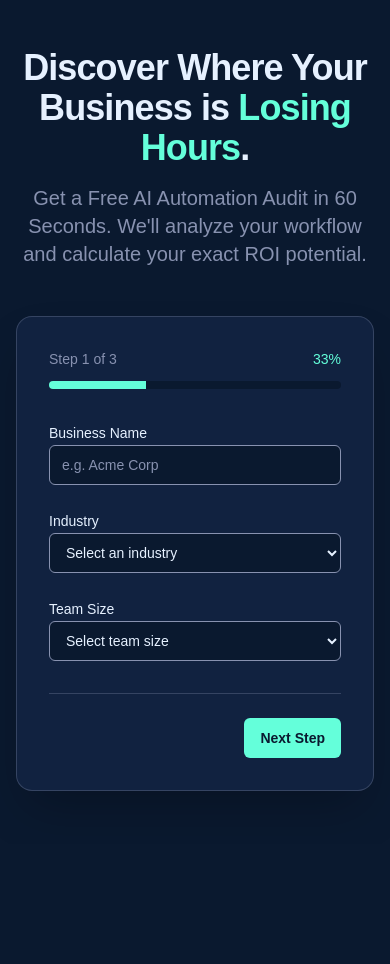
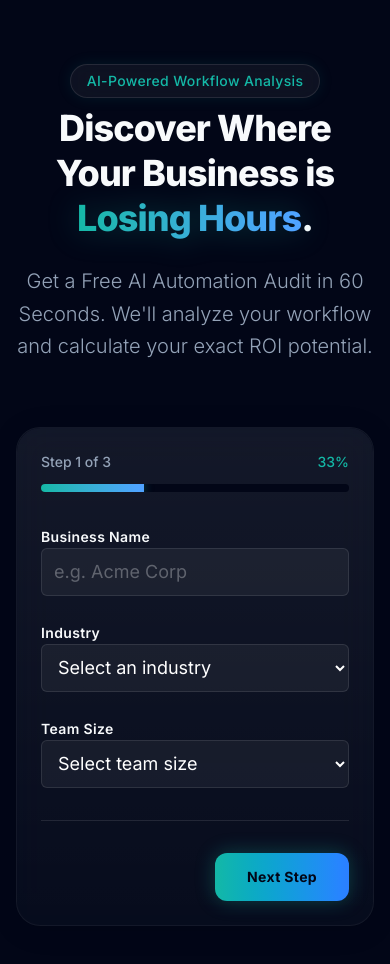
Before and after one commit to avuzmal/business.audit.tool.ai, a Next.js app: page / in a window 390 px wide. Shown: the top 964 px of the page. Before the commit the page ends 844 px from the top, so only its background shows below. Built offline with nearby package versions, Linux system fonts and the light colour scheme.

Commit message:
style: apply premium visual overhaul with glassmorphism and animations

```diff
--- a/app/globals.css
+++ b/app/globals.css
@@ -1,25 +1,43 @@
 @import "tailwindcss";
 
 @theme {
-  --color-navy-deep: #0a192f;
-  --color-navy-light: #112240;
-  --color-offwhite: #e6f1ff;
-  --color-slate-gray: #8892b0;
-  --color-teal: #64ffda;
+  --color-navy-deep: #020617; /* Slate 950 for a richer background */
+  --color-navy-light: #0f172a; /* Slate 900 */
+  --color-offwhite: #f8fafc; /* Slate 50 */
+  --color-slate-gray: #94a3b8; /* Slate 400 */
+  --color-teal: #14b8a6; /* Teal 500, slightly richer */
+  --color-teal-glow: #2dd4bf; /* Teal 400 for glows */
 
   --color-background: var(--color-navy-deep);
   --color-foreground: var(--color-offwhite);
-  --font-sans: var(--font-geist-sans);
-  --font-mono: var(--font-geist-mono);
+  --font-sans: var(--font-inter), sans-serif;
+
+  --animate-blob: blob 7s infinite;
+}
+
+@keyframes blob {
+  0% { transform: translate(0px, 0px) scale(1); }
+  33% { transform: translate(30px, -50px) scale(1.1); }
+  66% { transform: translate(-20px, 20px) scale(0.9); }
+  100% { transform: translate(0px, 0px) scale(1); }
 }
 
 :root {
-  --background: #0a192f;
-  --foreground: #e6f1ff;
+  --background: #020617;
+  --foreground: #f8fafc;
 }
 
 body {
   background-color: var(--background);
   color: var(--foreground);
-  font-family: Arial, Helvetica, sans-serif;
+  font-family: var(--font-sans);
+  overflow-x: hidden;
 }
+
+.glass-panel {
+  background: rgba(15, 23, 42, 0.4);
+  backdrop-filter: blur(16px);
+  -webkit-backdrop-filter: blur(16px);
+  border: 1px solid rgba(255, 255, 255, 0.05);
+  box-shadow: 0 4px 30px rgba(0, 0, 0, 0.1);
+}
--- a/app/layout.tsx
+++ b/app/layout.tsx
@@ -1,20 +1,15 @@
 import type { Metadata } from "next";
-import { Geist, Geist_Mono } from "next/font/google";
+import { Inter } from "next/font/google";
 import "./globals.css";
 
-const geistSans = Geist({
-  variable: "--font-geist-sans",
-  subsets: ["latin"],
-});
-
-const geistMono = Geist_Mono({
-  variable: "--font-geist-mono",
+const inter = Inter({
+  variable: "--font-inter",
   subsets: ["latin"],
 });
 
 export const metadata: Metadata = {
-  title: "Create Next App",
-  description: "Generated by create next app",
+  title: "AI Automation Audit | Discover Your ROI",
+  description: "Get a free AI Automation Audit in 60 seconds. We'll analyze your workflow and calculate your exact ROI potential.",
 };
 
 export default function RootLayout({
@@ -25,7 +20,7 @@ export default function RootLayout({
   return (
     <html
       lang="en"
-      className={`${geistSans.variable} ${geistMono.variable} h-full antialiased`}
+      className={`${inter.variable} h-full antialiased`}
     >
       <body className="min-h-full flex flex-col">{children}</body>
     </html>
--- a/app/page.tsx
+++ b/app/page.tsx
@@ -4,6 +4,7 @@ import { useState } from "react";
 import { AuditForm } from "@/components/AuditForm";
 import { LoadingState } from "@/components/LoadingState";
 import { SuccessState } from "@/components/SuccessState";
+import { motion } from "framer-motion";
 
 export default function Home() {
   const [formState, setFormState] = useState<"idle" | "loading" | "success" | "error">("idle");
@@ -23,27 +24,61 @@ export default function Home() {
   };
 
   return (
-    <main className="min-h-screen bg-[var(--color-navy-deep)] text-[var(--color-offwhite)] py-12 px-4 sm:px-6 lg:px-8 selection:bg-[var(--color-teal)] selection:text-[var(--color-navy-deep)]">
-      <div className="max-w-3xl mx-auto space-y-12">
+    <main className="relative min-h-screen bg-[var(--color-background)] text-[var(--color-foreground)] overflow-hidden selection:bg-[var(--color-teal)] selection:text-[var(--color-navy-deep)]">
+
+      {/* Background Glowing Orbs */}
+      <div className="absolute top-0 left-0 w-full h-full overflow-hidden pointer-events-none -z-10">
+        <div className="absolute top-[-10%] left-[-10%] w-[500px] h-[500px] bg-teal-500/20 rounded-full mix-blend-screen filter blur-[120px] animate-blob"></div>
+        <div className="absolute top-[20%] right-[-10%] w-[500px] h-[500px] bg-blue-500/20 rounded-full mix-blend-screen filter blur-[120px] animate-blob" style={{ animationDelay: "2s" }}></div>
+        <div className="absolute bottom-[-20%] left-[20%] w-[500px] h-[500px] bg-purple-500/20 rounded-full mix-blend-screen filter blur-[120px] animate-blob" style={{ animationDelay: "4s" }}></div>
+      </div>
+
+      <div className="relative z-10 max-w-4xl mx-auto py-16 px-4 sm:px-6 lg:px-8 space-y-16">
 
         {/* Header / Hero Section */}
-        <div className="text-center space-y-4">
-          <h1 className="text-4xl md:text-5xl font-extrabold tracking-tight">
-            Discover Where Your Business is <span className="text-[var(--color-teal)]">Losing Hours</span>.
+        <motion.div
+          initial={{ opacity: 0, y: -20 }}
+          animate={{ opacity: 1, y: 0 }}
+          transition={{ duration: 0.8, ease: "easeOut" }}
+          className="text-center space-y-6"
+        >
+          <div className="inline-block mb-2 px-4 py-1.5 rounded-full border border-white/10 bg-white/5 backdrop-blur-md text-sm font-medium text-[var(--color-teal)] tracking-wide shadow-[0_0_15px_rgba(20,184,166,0.1)]">
+            AI-Powered Workflow Analysis
+          </div>
+          <h1 className="text-4xl md:text-5xl lg:text-7xl font-extrabold tracking-tight leading-tight">
+            Discover Where Your Business is <br className="hidden md:block"/>
+            <span className="text-transparent bg-clip-text bg-gradient-to-r from-[var(--color-teal)] to-blue-400 drop-shadow-[0_0_15px_rgba(20,184,166,0.3)]">
+              Losing Hours
+            </span>.
           </h1>
-          <p className="text-xl text-[var(--color-slate-gray)] max-w-2xl mx-auto">
+          <p className="text-xl md:text-2xl text-[var(--color-slate-gray)] max-w-2xl mx-auto font-light leading-relaxed">
             Get a Free AI Automation Audit in 60 Seconds. We&apos;ll analyze your workflow and calculate your exact ROI potential.
           </p>
-        </div>
+        </motion.div>
 
         {/* Dynamic Content Area */}
-        <div className="mt-8">
+        <motion.div
+          initial={{ opacity: 0, y: 40 }}
+          animate={{ opacity: 1, y: 0 }}
+          transition={{ duration: 0.8, delay: 0.2, ease: "easeOut" }}
+          className="relative"
+        >
+          {/* Glass Form Container */}
+          <div className="glass-panel rounded-3xl p-6 sm:p-10 md:p-12 relative overflow-hidden">
+            {/* Subtle inner highlight */}
+            <div className="absolute inset-0 bg-gradient-to-b from-white/5 to-transparent pointer-events-none rounded-3xl"></div>
+
+            <div className="relative z-10">
               {formState === "idle" || formState === "error" ? (
                 <>
                   {formState === "error" && (
-                <div className="mb-6 p-4 bg-red-900/30 border border-red-500/50 rounded-lg text-red-200 text-center">
+                    <motion.div
+                      initial={{ opacity: 0, scale: 0.95 }}
+                      animate={{ opacity: 1, scale: 1 }}
+                      className="mb-8 p-4 bg-red-500/10 border border-red-500/30 rounded-xl text-red-200 text-center backdrop-blur-sm"
+                    >
                       Something went wrong. Please try again or email us directly.
-                </div>
+                    </motion.div>
                   )}
                   <AuditForm
                     onSubmitStart={handleStart}
@@ -52,15 +87,13 @@ export default function Home() {
                   />
                 </>
               ) : formState === "loading" ? (
-            <div className="bg-[var(--color-navy-light)] rounded-2xl shadow-2xl border border-[var(--color-slate-gray)]/30">
                 <LoadingState />
-            </div>
               ) : (
-            <div className="bg-[var(--color-navy-light)] rounded-2xl shadow-2xl border border-[var(--color-slate-gray)]/30 border-t-[var(--color-teal)] border-t-4">
                 <SuccessState email={userEmail} />
-            </div>
               )}
             </div>
+          </div>
+        </motion.div>
 
       </div>
     </main>
--- a/components/AuditForm.tsx
+++ b/components/AuditForm.tsx
@@ -91,7 +91,7 @@ export function AuditForm({ onSubmitStart, onSubmitSuccess, onSubmitError }: Aud
   };
 
   return (
-    <div className="w-full max-w-2xl mx-auto p-8 bg-[var(--color-navy-light)] rounded-2xl shadow-2xl border border-[var(--color-slate-gray)]/30">
+    <div className="w-full">
       <div className="mb-8">
         <div className="flex justify-between items-center mb-3">
           <span className="text-sm font-medium text-[var(--color-slate-gray)]">Step {step} of {totalSteps}</span>
@@ -99,7 +99,7 @@ export function AuditForm({ onSubmitStart, onSubmitSuccess, onSubmitError }: Aud
         </div>
         <div className="w-full h-2 bg-[var(--color-navy-deep)] rounded-full overflow-hidden">
           <motion.div
-            className="h-full bg-[var(--color-teal)]"
+            className="h-full bg-gradient-to-r from-[var(--color-teal)] to-blue-400 shadow-[0_0_10px_rgba(20,184,166,0.5)]"
             initial={{ width: 0 }}
             animate={{ width: `${(step / totalSteps) * 100}%` }}
             transition={{ duration: 0.3 }}
@@ -122,15 +122,24 @@ export function AuditForm({ onSubmitStart, onSubmitSuccess, onSubmitError }: Aud
               transition={{ duration: 0.2 }}
               className="space-y-6"
             >
-              <div className="space-y-2">
-                <Label htmlFor="businessName">Business Name</Label>
-                <Input id="businessName" placeholder="e.g. Acme Corp" {...register("businessName")} />
+              <div className="space-y-3">
+                <Label htmlFor="businessName" className="text-[var(--color-offwhite)] font-semibold tracking-wide">Business Name</Label>
+                <Input
+                  id="businessName"
+                  placeholder="e.g. Acme Corp"
+                  className="bg-white/5 border-white/10 focus:ring-2 focus:ring-[var(--color-teal)]/50 text-white placeholder:text-white/30 h-12 text-lg transition-all"
+                  {...register("businessName")}
+                />
                 {errors.businessName && <p className="text-red-400 text-sm">{errors.businessName.message}</p>}
               </div>
 
-              <div className="space-y-2">
-                <Label htmlFor="industry">Industry</Label>
-                <Select id="industry" {...register("industry")}>
+              <div className="space-y-3">
+                <Label htmlFor="industry" className="text-[var(--color-offwhite)] font-semibold tracking-wide">Industry</Label>
+                <Select
+                  id="industry"
+                  className="bg-white/5 border-white/10 focus:ring-2 focus:ring-[var(--color-teal)]/50 text-white h-12 text-lg transition-all"
+                  {...register("industry")}
+                >
                   <option value="">Select an industry</option>
                   {INDUSTRIES.map((ind) => (
                     <option key={ind} value={ind}>{ind}</option>
@@ -139,9 +148,13 @@ export function AuditForm({ onSubmitStart, onSubmitSuccess, onSubmitError }: Aud
                 {errors.industry && <p className="text-red-400 text-sm">{errors.industry.message}</p>}
               </div>
 
-              <div className="space-y-2">
-                <Label htmlFor="teamSize">Team Size</Label>
-                <Select id="teamSize" {...register("teamSize")}>
+              <div className="space-y-3">
+                <Label htmlFor="teamSize" className="text-[var(--color-offwhite)] font-semibold tracking-wide">Team Size</Label>
+                <Select
+                  id="teamSize"
+                  className="bg-white/5 border-white/10 focus:ring-2 focus:ring-[var(--color-teal)]/50 text-white h-12 text-lg transition-all"
+                  {...register("teamSize")}
+                >
                   <option value="">Select team size</option>
                   {TEAM_SIZES.map((size) => (
                     <option key={size} value={size}>{size}</option>
@@ -162,18 +175,19 @@ export function AuditForm({ onSubmitStart, onSubmitSuccess, onSubmitError }: Aud
               transition={{ duration: 0.2 }}
               className="space-y-6"
             >
-              <div className="space-y-2">
-                <Label htmlFor="mainTasks">Main Repetitive Tasks</Label>
+              <div className="space-y-3">
+                <Label htmlFor="mainTasks" className="text-[var(--color-offwhite)] font-semibold tracking-wide">Main Repetitive Tasks</Label>
                 <Textarea
                   id="mainTasks"
                   placeholder="Describe tasks that take up a lot of time (e.g., manual data entry, emailing clients, generating reports...)"
+                  className="bg-white/5 border-white/10 focus:ring-2 focus:ring-[var(--color-teal)]/50 text-white placeholder:text-white/30 min-h-[120px] text-lg transition-all resize-none"
                   {...register("mainTasks")}
                 />
                 {errors.mainTasks && <p className="text-red-400 text-sm">{errors.mainTasks.message}</p>}
               </div>
 
-              <div className="space-y-2">
-                <Label>Current Tools Used</Label>
+              <div className="space-y-3">
+                <Label className="text-[var(--color-offwhite)] font-semibold tracking-wide">Current Tools Used</Label>
                 <div className="grid grid-cols-2 gap-3 mt-2">
                   <Controller
                     name="currentTools"
@@ -181,7 +195,12 @@ export function AuditForm({ onSubmitStart, onSubmitSuccess, onSubmitError }: Aud
                     render={({ field }) => (
                       <>
                         {toolsToShow.map((tool) => (
-                          <label key={tool} className="flex items-center space-x-3 p-3 rounded-md border border-[var(--color-slate-gray)]/50 hover:border-[var(--color-teal)]/50 cursor-pointer transition-colors bg-[var(--color-navy-deep)]/50">
+                          <motion.label
+                            whileHover={{ scale: 1.02 }}
+                            whileTap={{ scale: 0.98 }}
+                            key={tool}
+                            className="flex items-center space-x-3 p-4 rounded-xl border border-white/10 hover:border-[var(--color-teal)]/50 cursor-pointer transition-colors bg-white/5 backdrop-blur-sm shadow-sm hover:shadow-[0_0_15px_rgba(20,184,166,0.15)]"
+                          >
                             <Checkbox
                               checked={field.value?.includes(tool) || false}
                               onChange={(e) => {
@@ -193,8 +212,8 @@ export function AuditForm({ onSubmitStart, onSubmitSuccess, onSubmitError }: Aud
                                 );
                               }}
                             />
-                            <span className="text-sm text-[var(--color-offwhite)] font-medium">{tool}</span>
-                          </label>
+                            <span className="text-base text-[var(--color-offwhite)] font-medium">{tool}</span>
+                          </motion.label>
                         ))}
                       </>
                     )}
@@ -203,17 +222,17 @@ export function AuditForm({ onSubmitStart, onSubmitSuccess, onSubmitError }: Aud
                 {errors.currentTools && <p className="text-red-400 text-sm">{errors.currentTools.message}</p>}
               </div>
 
-              <div className="space-y-2">
-                <Label htmlFor="hoursPerWeek">Estimated Hours Spent on Repetitive Tasks (per week)</Label>
-                <div className="flex items-center space-x-4">
+              <div className="space-y-4 pt-2">
+                <Label htmlFor="hoursPerWeek" className="text-[var(--color-offwhite)] font-semibold tracking-wide">Estimated Hours Spent on Repetitive Tasks (per week)</Label>
+                <div className="flex items-center space-x-6 bg-white/5 p-6 rounded-xl border border-white/10 shadow-inner">
                   <Input
                     type="range"
                     min="1"
                     max="100"
-                    className="flex-1 accent-[var(--color-teal)] bg-[var(--color-slate-gray)] h-2 rounded-lg appearance-none cursor-pointer"
+                    className="flex-1 accent-[var(--color-teal)] bg-white/20 h-2 rounded-lg appearance-none cursor-pointer"
                     {...register("hoursPerWeek", { valueAsNumber: true })}
                   />
-                  <span className="w-12 text-center font-bold text-lg text-[var(--color-teal)]">{watch("hoursPerWeek")}h</span>
+                  <span className="w-16 text-center font-extrabold text-2xl text-transparent bg-clip-text bg-gradient-to-r from-[var(--color-teal)] to-blue-400 drop-shadow-sm">{watch("hoursPerWeek")}h</span>
                 </div>
                 {errors.hoursPerWeek && <p className="text-red-400 text-sm">{errors.hoursPerWeek.message}</p>}
               </div>
@@ -230,28 +249,30 @@ export function AuditForm({ onSubmitStart, onSubmitSuccess, onSubmitError }: Aud
               transition={{ duration: 0.2 }}
               className="space-y-6"
             >
-              <div className="space-y-2">
-                <Label htmlFor="painPoint">Biggest Pain Point</Label>
+              <div className="space-y-3">
+                <Label htmlFor="painPoint" className="text-[var(--color-offwhite)] font-semibold tracking-wide">Biggest Pain Point</Label>
                 <Textarea
                   id="painPoint"
                   placeholder="What is the #1 bottleneck in your current workflow?"
+                  className="bg-white/5 border-white/10 focus:ring-2 focus:ring-[var(--color-teal)]/50 text-white placeholder:text-white/30 min-h-[100px] text-lg transition-all resize-none"
                   {...register("painPoint")}
                 />
                 {errors.painPoint && <p className="text-red-400 text-sm">{errors.painPoint.message}</p>}
               </div>
 
-              <div className="space-y-2">
-                <Label htmlFor="email">Where should we send your report?</Label>
+              <div className="space-y-3">
+                <Label htmlFor="email" className="text-[var(--color-offwhite)] font-semibold tracking-wide">Where should we send your report?</Label>
                 <Input
                   id="email"
                   type="email"
                   placeholder="you@company.com"
+                  className="bg-white/5 border-white/10 focus:ring-2 focus:ring-[var(--color-teal)]/50 text-white placeholder:text-white/30 h-12 text-lg transition-all"
                   {...register("email")}
                 />
                 {errors.email && <p className="text-red-400 text-sm">{errors.email.message}</p>}
               </div>
 
-              <div className="flex items-start space-x-3 pt-4 border-t border-[var(--color-slate-gray)]/30">
+              <div className="flex items-start space-x-4 pt-6 mt-4 border-t border-white/10">
                 <Controller
                   name="contentOptIn"
                   control={control}
@@ -264,31 +285,37 @@ export function AuditForm({ onSubmitStart, onSubmitSuccess, onSubmitError }: Aud
                     />
                   )}
                 />
-                <Label htmlFor="contentOptIn" className="text-xs text-[var(--color-slate-gray)] leading-relaxed font-normal cursor-pointer">
-                  🔒 Privacy first: We never share your data. But if we hit a massive ROI for your business, would you be open to us sharing an anonymized version of your audit as a case study?
+                <Label htmlFor="contentOptIn" className="text-sm text-[var(--color-slate-gray)] leading-relaxed font-normal cursor-pointer hover:text-white transition-colors">
+                  <span className="text-[var(--color-teal)] mr-1">🔒 Privacy first:</span> We never share your data. But if we hit a massive ROI for your business, would you be open to us sharing an anonymized version of your audit as a case study?
                 </Label>
               </div>
             </motion.div>
           )}
         </AnimatePresence>
 
-        <div className="flex justify-between pt-6 mt-8 border-t border-[var(--color-slate-gray)]/30">
+        <div className="flex justify-between pt-8 mt-8 border-t border-white/10">
           {step > 1 ? (
-            <Button type="button" variant="outline" onClick={prevStep}>
+            <motion.div whileHover={{ scale: 1.05 }} whileTap={{ scale: 0.95 }}>
+              <Button type="button" variant="outline" onClick={prevStep} className="bg-transparent border-white/20 text-white hover:bg-white/10 h-12 px-8 rounded-xl font-semibold tracking-wide transition-all">
                 Back
               </Button>
+            </motion.div>
           ) : (
             <div></div>
           )}
 
           {step < totalSteps ? (
-            <Button type="button" onClick={nextStep}>
+            <motion.div whileHover={{ scale: 1.05 }} whileTap={{ scale: 0.95 }}>
+              <Button type="button" onClick={nextStep} className="bg-gradient-to-r from-[var(--color-teal)] to-blue-500 hover:from-[var(--color-teal-glow)] hover:to-blue-400 text-[#020617] h-12 px-8 rounded-xl font-bold tracking-wide shadow-[0_0_20px_rgba(20,184,166,0.3)] transition-all border-none">
                 Next Step
               </Button>
+            </motion.div>
           ) : (
-            <Button type="submit">
+            <motion.div whileHover={{ scale: 1.05 }} whileTap={{ scale: 0.95 }}>
+              <Button type="submit" className="bg-gradient-to-r from-[var(--color-teal)] to-blue-500 hover:from-[var(--color-teal-glow)] hover:to-blue-400 text-[#020617] h-12 px-8 rounded-xl font-bold tracking-wide shadow-[0_0_20px_rgba(20,184,166,0.4)] transition-all border-none">
                 Get My Free Audit
               </Button>
+            </motion.div>
           )}
         </div>
       </form>
```
Lines whose indentation alone changed are shown as unchanged.
